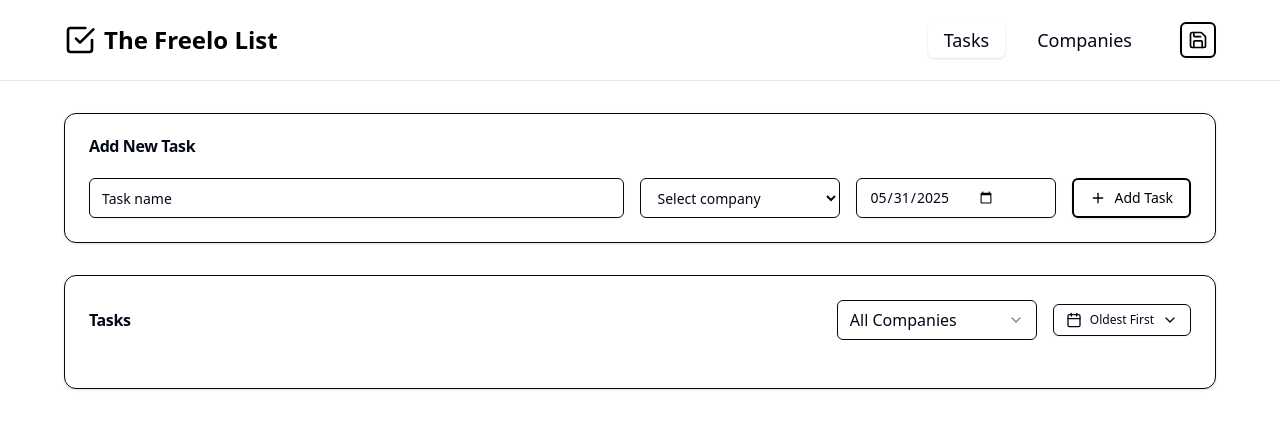
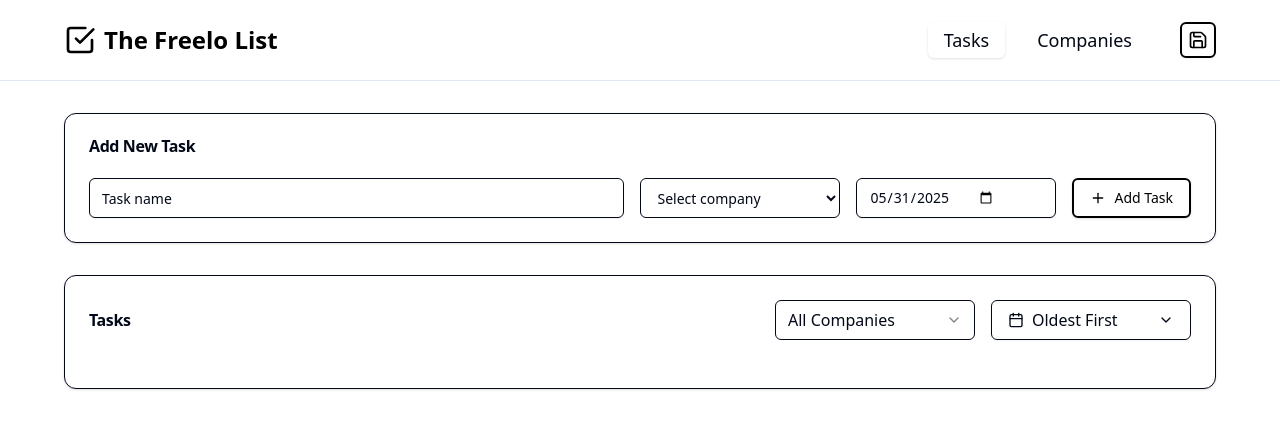
Before and after one commit to diegoavarela/task_list, a React (Vite) app: page / in a window 1280 px wide. Shown: the top 428 px of the page. Built offline with nearby package versions, Linux system fonts and the light colour scheme.

Commit message:
fix: task editing functionality and UI improvements - Fix task update by correcting prop name (onEditTask to onUpdateTask) - Add black border styling to Save Changes button - Preserve subtasks when updating tasks

```diff
--- a/src/components/tasks/TaskList.tsx
+++ b/src/components/tasks/TaskList.tsx
@@ -20,7 +20,7 @@ interface TaskListProps {
   tasks: Task[];
   companies: Company[];
   onAddTask: (task: Task) => void;
-  onEditTask: (task: Task) => void;
+  onUpdateTask: (task: Task) => void;
   onDeleteTask: (taskId: string) => void;
 }
 
@@ -28,7 +28,7 @@ export function TaskList({
   tasks,
   companies,
   onAddTask,
-  onEditTask,
+  onUpdateTask,
   onDeleteTask,
 }: TaskListProps) {
   const [newTaskName, setNewTaskName] = useState('');
@@ -98,9 +98,9 @@ export function TaskList({
         companyId: editingTask.companyId,
         createdAt: new Date(editingTask.date),
         completed: editingTask.completed,
-        subtasks: []
+        subtasks: tasks.find(t => t.id === editingTask.id)?.subtasks || []
       };
-      onEditTask(updatedTask);
+      onUpdateTask(updatedTask);
       setEditingTask(null);
       toast({
         title: "Task updated",
@@ -135,7 +135,7 @@ export function TaskList({
       ...task,
       completed: !task.completed
     };
-    onEditTask(updatedTask);
+    onUpdateTask(updatedTask);
   };
 
   return (
@@ -202,12 +202,13 @@ export function TaskList({
               </Select>
               <Button
                 variant="outline"
-                size="sm"
                 onClick={() => setSortOrder(sortOrder === 'asc' ? 'desc' : 'asc')}
-                className="flex items-center gap-2"
+                className="flex items-center gap-2 w-[200px] h-10 justify-between"
               >
-                <Calendar className="h-4 w-4" />
-                {sortOrder === 'asc' ? 'Oldest First' : 'Newest First'}
+                <div className="flex items-center gap-2">
+                  <Calendar className="h-4 w-4" />
+                  {sortOrder === 'asc' ? 'Oldest First' : 'Newest First'}
+                </div>
                 <ChevronDown className={`h-4 w-4 transition-transform ${sortOrder === 'desc' ? 'rotate-180' : ''}`} />
               </Button>
             </div>
@@ -386,7 +387,10 @@ export function TaskList({
             <Button variant="outline" onClick={() => setEditingTask(null)}>
               Cancel
             </Button>
-            <Button onClick={handleEditTask}>
+            <Button
+              onClick={handleEditTask}
+              className="border-2 border-black text-black hover:bg-black hover:text-white"
+            >
               Save Changes
             </Button>
           </DialogFooter>
```
